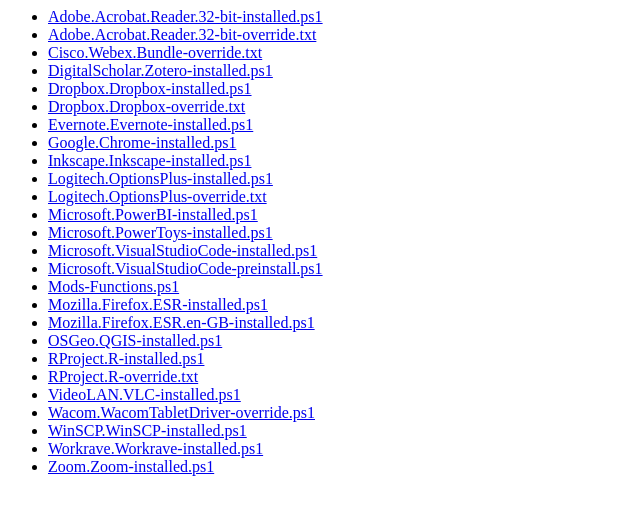
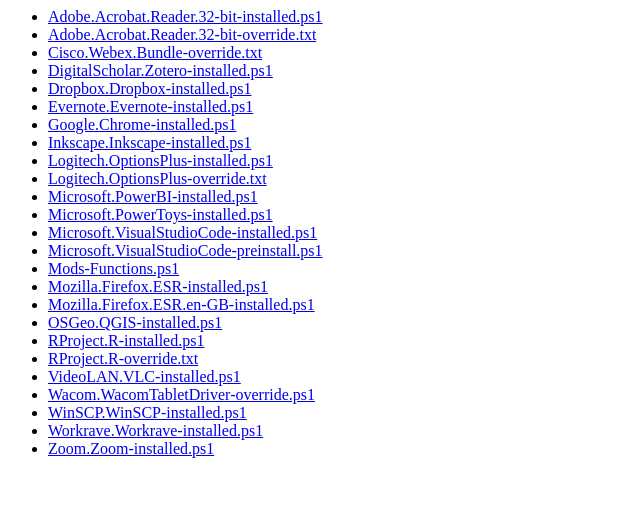
Before and after one commit to DF-UEA/df-uea.github.io, a plain HTML site: page wau-mods/index.html in a window 1280 px wide. Shown: the whole page, without its empty margins (0-640 px from the left). Drawn offline with Linux system fonts and the light colour scheme.

Commit message:
Updated index.html

```diff
--- a/wau-mods/index.html
+++ b/wau-mods/index.html
@@ -4,7 +4,6 @@
 <li><a href='Cisco.Webex.Bundle-override.txt'>Cisco.Webex.Bundle-override.txt</a></li>
 <li><a href='DigitalScholar.Zotero-installed.ps1'>DigitalScholar.Zotero-installed.ps1</a></li>
 <li><a href='Dropbox.Dropbox-installed.ps1'>Dropbox.Dropbox-installed.ps1</a></li>
-<li><a href='Dropbox.Dropbox-override.txt'>Dropbox.Dropbox-override.txt</a></li>
 <li><a href='Evernote.Evernote-installed.ps1'>Evernote.Evernote-installed.ps1</a></li>
 <li><a href='Google.Chrome-installed.ps1'>Google.Chrome-installed.ps1</a></li>
 <li><a href='Inkscape.Inkscape-installed.ps1'>Inkscape.Inkscape-installed.ps1</a></li>
```
